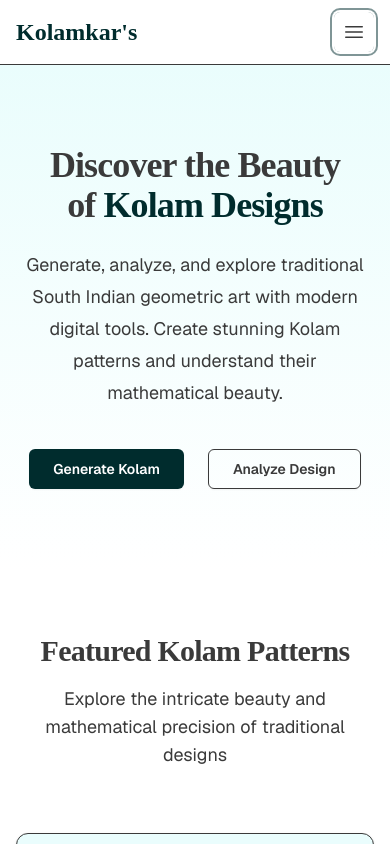
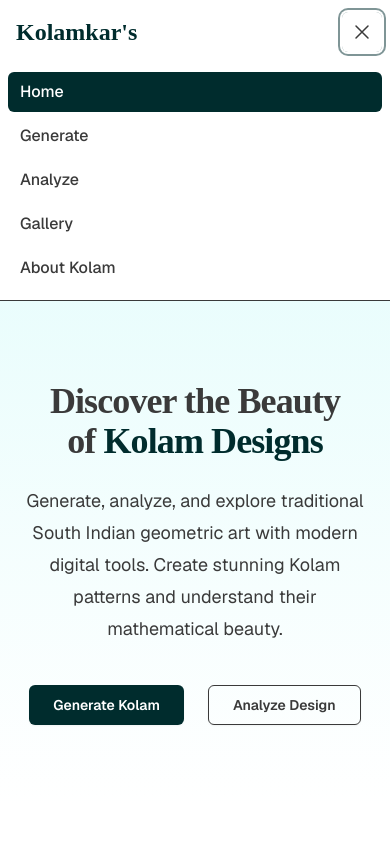
Before and after one commit to VedantDarokar/Kolamkars, a Next.js app in the folder frontend/: page / in a window 390 px wide. Both pictures are taken after a click on the button "Open main menu". Shown: the top 844 px of the page. Built offline with nearby package versions, Linux system fonts and the light colour scheme.

Commit message:
hamburger_menu

```diff
--- a/frontend/components/navbar.tsx
+++ b/frontend/components/navbar.tsx
@@ -3,6 +3,7 @@
 import Link from "next/link"
 import { usePathname } from "next/navigation"
 import { cn } from "@/lib/utils"
+import { useState } from "react"
 
 const navigation = [
   { name: "Home", href: "/" },
@@ -14,6 +15,7 @@ const navigation = [
 
 export function Navbar() {
   const pathname = usePathname()
+  const [mobileMenuOpen, setMobileMenuOpen] = useState(false)
 
   return (
     <nav className="border-b border-border bg-background/95 backdrop-blur supports-[backdrop-filter]:bg-background/60">
@@ -47,16 +49,29 @@ export function Navbar() {
           </div>
 
           {/* Mobile menu button */}
-          <div className="md:hidden">
+          <div className="-mr-2 flex md:hidden">
             <button
+              onClick={() => setMobileMenuOpen(!mobileMenuOpen)}
               type="button"
               className="inline-flex items-center justify-center rounded-md p-2 text-muted-foreground hover:bg-accent hover:text-accent-foreground focus:outline-none focus:ring-2 focus:ring-ring focus:ring-offset-2"
               aria-controls="mobile-menu"
-              aria-expanded="false"
+              aria-expanded={mobileMenuOpen}
             >
               <span className="sr-only">Open main menu</span>
+              {mobileMenuOpen ? (
                 <svg
-                className="h-6 w-6"
+                  className="block h-6 w-6"
+                  fill="none"
+                  viewBox="0 0 24 24"
+                  strokeWidth="1.5"
+                  stroke="currentColor"
+                  aria-hidden="true"
+                >
+                  <path strokeLinecap="round" strokeLinejoin="round" d="M6 18L18 6M6 6l12 12" />
+                </svg>
+              ) : (
+                <svg
+                  className="block h-6 w-6"
                   fill="none"
                   viewBox="0 0 24 24"
                   strokeWidth="1.5"
@@ -65,8 +80,30 @@ export function Navbar() {
                 >
                   <path strokeLinecap="round" strokeLinejoin="round" d="M3.75 6.75h16.5M3.75 12h16.5m-16.5 5.25h16.5" />
                 </svg>
+              )}
             </button>
           </div>
+        </div>
+      </div>
+
+      {/* Mobile Menu */}
+      <div className={cn("md:hidden", mobileMenuOpen ? "block" : "hidden")} id="mobile-menu">
+        <div className="space-y-1 px-2 pb-3 pt-2 sm:px-3">
+          {navigation.map((item) => (
+            <Link
+              key={item.name}
+              href={item.href}
+              className={cn(
+                "block rounded-md px-3 py-2 text-base font-medium transition-colors",
+                pathname === item.href
+                  ? "bg-primary text-primary-foreground"
+                  : "text-muted-foreground hover:bg-accent hover:text-accent-foreground",
+              )}
+              onClick={() => setMobileMenuOpen(false)} // Close menu on navigation
+            >
+              {item.name}
+            </Link>
+          ))}
         </div>
       </div>
     </nav>
```
Lines whose indentation alone changed are shown as unchanged.
